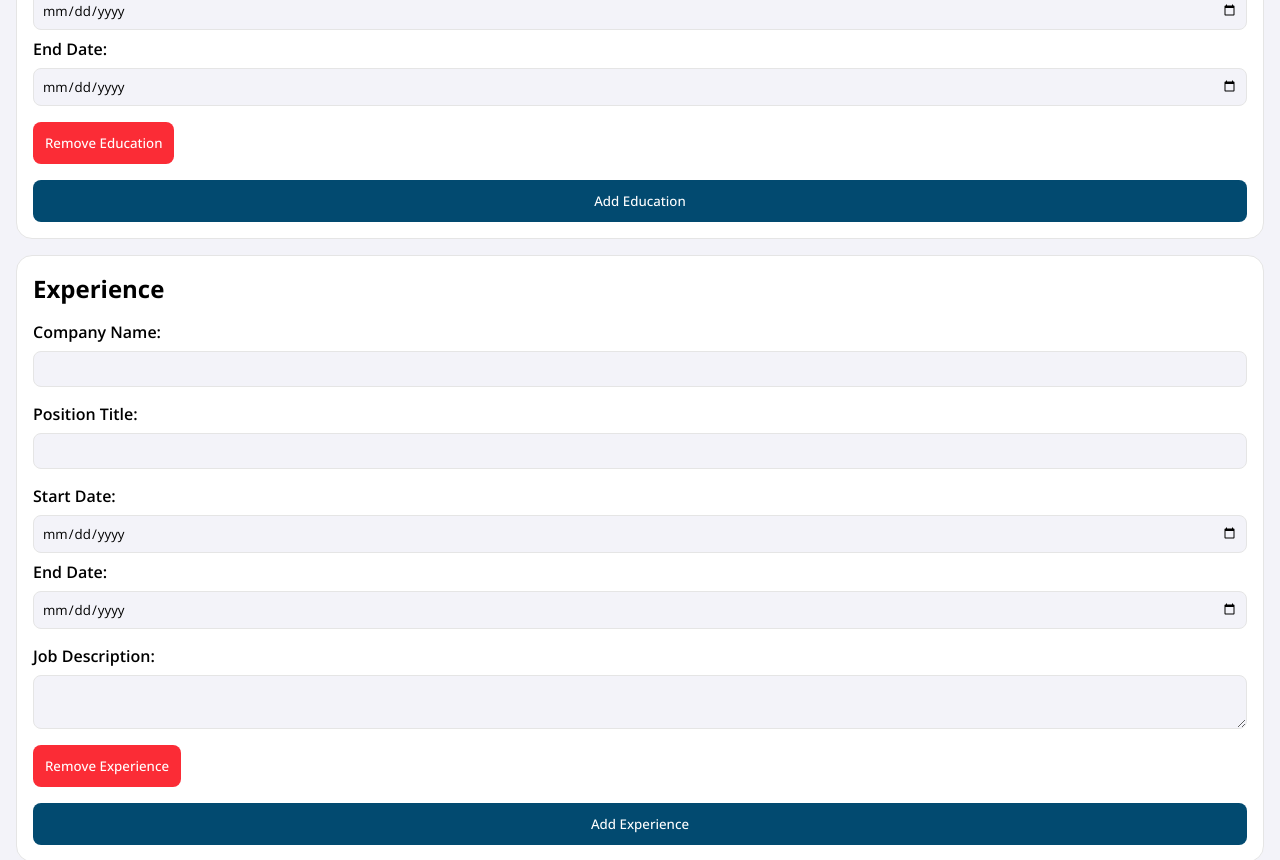
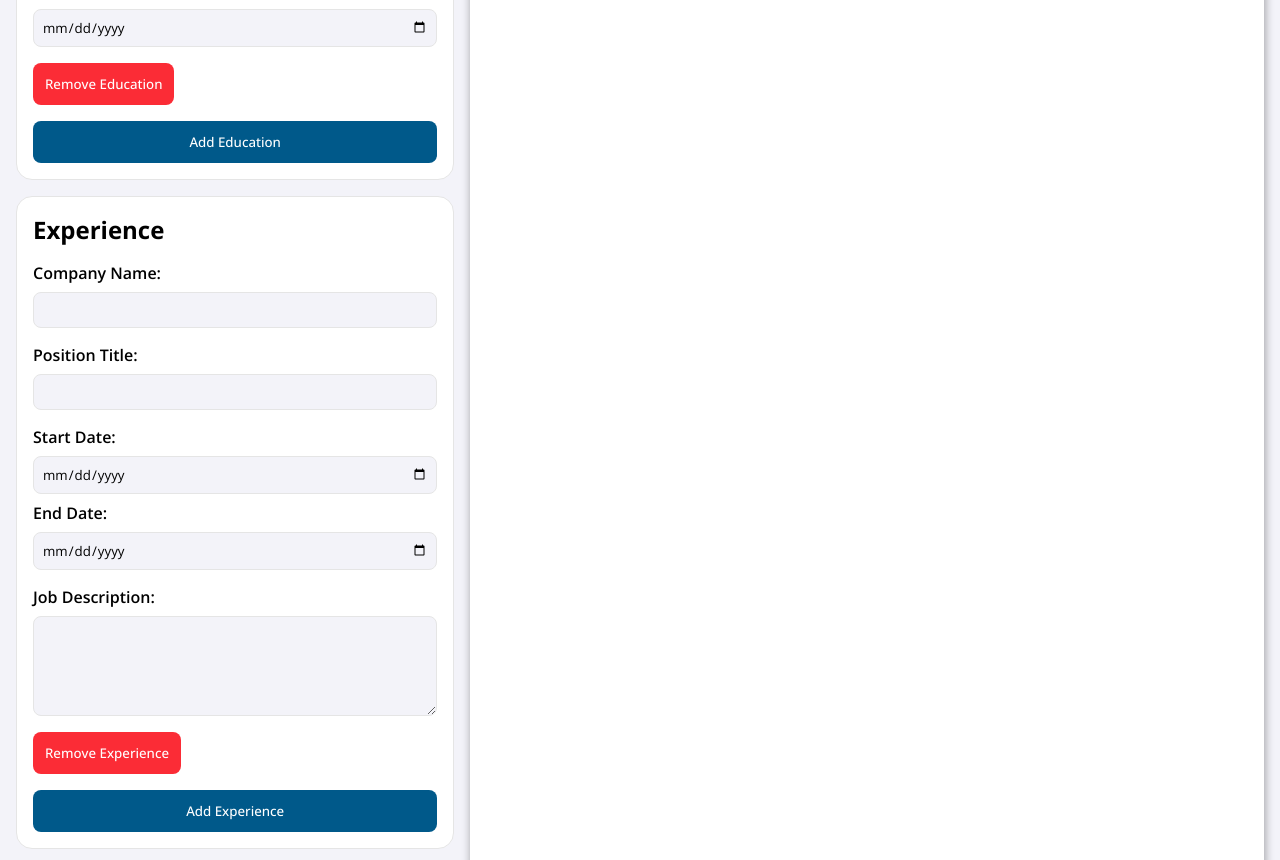
Before and after one commit to KimMillena/cv-application, a React (Vite) app: page / in a window 1280 px wide. Shown: the part 860-1720 px from the top of the page. Built offline with nearby package versions, Linux system fonts and the light colour scheme.

Commit message:
Add overall structure, style, and media queries

```diff
--- a/src/App.jsx
+++ b/src/App.jsx
@@ -128,8 +128,6 @@ function App() {
 
   return (
     <main className="main-app">
-      <h1 class="main-header">Resume Builder</h1>
-
       <div className="resume-builder">
         <PersonalDetailsSection
           personalDetails={personalDetails}
--- a/src/components/resume/ResumeEducationDetails.jsx
+++ b/src/components/resume/ResumeEducationDetails.jsx
@@ -5,6 +5,7 @@ function ResumeEducationDetails({ educationDetails }) {
     return (
         <div className="resume-education-details">
             <h2 className="resume-education-details-header">Education</h2>
+            <hr></hr>
 
             {educationDetails.map(education => (
                 <div className="resume-education-details-group">
--- a/src/components/resume/ResumeExperienceDetails.jsx
+++ b/src/components/resume/ResumeExperienceDetails.jsx
@@ -5,6 +5,7 @@ function ResumeExperienceDetails({ experienceDetails }) {
     return (
         <div className="resume-experience-details">
             <h2 className="resume-experience-details-header">Experience</h2>
+            <hr></hr>
 
             {experienceDetails.map(experience => (
                 <div className="resume-experience-group">
--- a/src/styles/App.css
+++ b/src/styles/App.css
@@ -1,4 +1,7 @@
 .main-app {
+    display: flex;
+    flex-direction: column;
+    gap: var(--lg-gap);
     background-color: var(--main-bg-color);
     padding: var(--lg-padding);
 }
@@ -12,4 +15,23 @@
     flex-direction: column;
     margin-bottom: var(--lg-margin);
     gap: var(--lg-gap);
+    width: 100%;
+    height: fit-content;
 }
+
+.resume-preview {
+    display: flex;
+    justify-content: center;
+}
+
+@media (min-width: 1024px) {
+    .main-app {
+        flex-direction: row;
+        justify-content: center;
+    }
+
+    .resume-builder {
+        flex: 1;
+        max-width: 600px;
+    }
+}
--- a/src/styles/Button.css
+++ b/src/styles/Button.css
@@ -10,13 +10,25 @@
 .add-education-btn,
 .add-experience-btn {
     color: white;
-    background-color: var(--add-btn-bg);
+    background-color: var(--add-btn-color);
     border: none;
+    transition: background-color 0.4s ease-in-out;
+}
+
+.add-education-btn:hover,
+.add-experience-btn:hover {
+    background-color: var(--add-btn-hover-color);
 }
 
 .remove-education-btn,
 .remove-experience-btn {
     color: #fff;
-    background-color: var(--remove-btn-bg);
+    background-color: var(--remove-btn-color);
     border: none;
+    transition: background-color 0.4s ease-in-out;
 }
+
+.remove-education-btn:hover,
+.remove-experience-btn:hover {
+    background-color: var(--remove-btn-hover-color);
+}
--- a/src/styles/Resume.css
+++ b/src/styles/Resume.css
@@ -6,6 +6,14 @@
     gap: var(--lg-gap);
     background-color: var(--card-bg-color);
     box-shadow: 1px 6px 8px 1px rgba(0, 0, 0, 0.3);
-    padding: var(--lg-padding);
-    min-height: 50vh;
+    padding: var(--resume-padding);
+    width: 100%;
+    min-height: 100vh;
 }
+
+@media (min-width: 1024px) {
+    .resume {
+        width: 210mm;
+        min-height: 297mm;
+    }
+}
--- a/src/styles/ResumeExperienceDetails.css
+++ b/src/styles/ResumeExperienceDetails.css
@@ -10,6 +10,7 @@
 
 .resume-experience-group {
     display: flex;
+    flex-wrap: wrap;
 }
 
 /* RESUME EXPERIENCE LEFT SIDE */
--- a/src/styles/ResumeInput.css
+++ b/src/styles/ResumeInput.css
@@ -9,3 +9,13 @@ textarea {
     border-radius: var(--md-border-radius);
     padding: var(--md-padding);
 }
+
+input:focus,
+textarea:focus{
+    outline: 2px solid var(--add-btn-color);
+}
+
+#job-description {
+    max-width: 100%;
+    min-height: 100px;
+}
--- a/src/styles/ResumePersonalDetails.css
+++ b/src/styles/ResumePersonalDetails.css
@@ -5,6 +5,7 @@
     flex-direction: column;
     justify-content: center;
     align-items: center;
+    padding: 1rem;
     gap: var(--lg-gap);
 }
 
--- a/src/styles/index.css
+++ b/src/styles/index.css
@@ -12,9 +12,10 @@
   --border-color: #e5e5e5;
   --card-bg-color: #ffffff;
 
-  --add-btn-bg: #024a70;
-  --remove-btn-bg: #fb2c36;
-  --button-padding: 0.75rem;
+  --add-btn-color: #00598a;
+  --add-btn-hover-color: #024a70;
+  --remove-btn-color: #fb2c36;
+  --remove-btn-hover-color: #e7000b;
 
   --sm-gap: 0.25rem;
   --md-gap: 0.5rem;
@@ -27,6 +28,8 @@
   --sm-padding: 0.25rem;
   --md-padding: 0.5rem;
   --lg-padding: 1rem;
+  --resume-padding: 2rem;
+  --button-padding: 0.75rem;
 
   --sm-border-radius: 0.25rem;
   --md-border-radius: 0.5rem;
```
